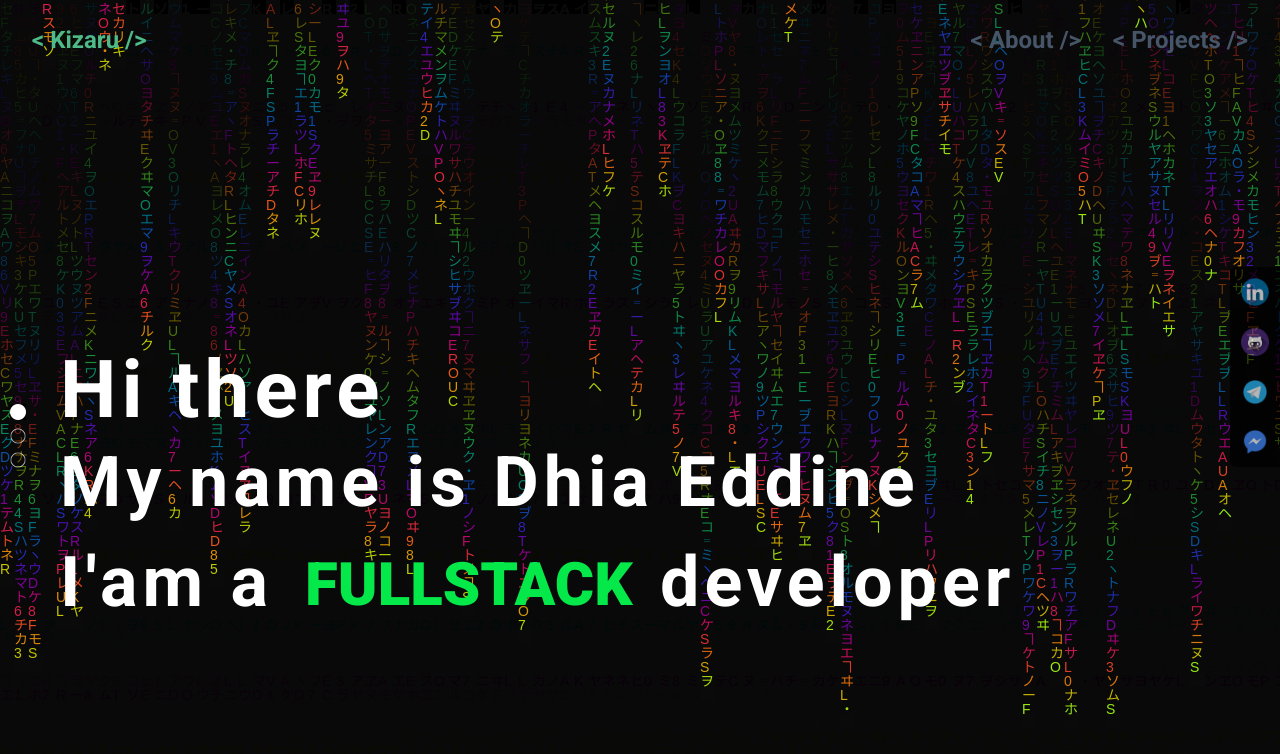
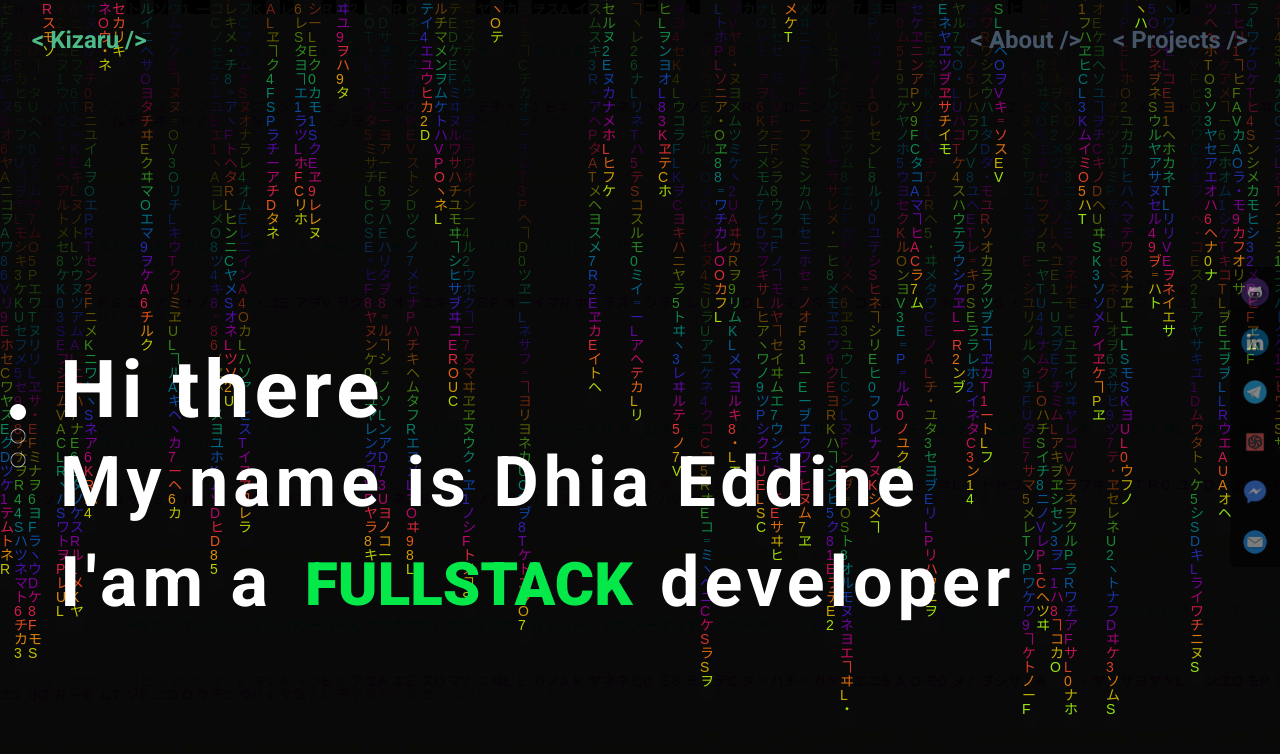
Before and after one commit to dhia13/portfolio, a Next.js app: page / in a window 1280 px wide. Shown: the top 754 px of the page. Built offline with nearby package versions, Linux system fonts and the light colour scheme.

Commit message:
adding social media link

```diff
--- a/Components/ContactFloters.js
+++ b/Components/ContactFloters.js
@@ -1,29 +1,106 @@
-import Link from "next/link"
+import { useState } from "react";
 
 const ContactFloters = () => {
-    return (
-        <div className='absolute z-50 w-[50px] top-1/3 right-0 opacity-70 hover:opacity-100 bg-black rounded-tl-md rounded-bl-md cursor-pointer flex flex-col justify-center items-center'>
-            <div className='flex justify-center items-center h-[50px] w-[50px]'>
-                <a href='https://www.linkedin.com/in/sahhar-dhia-eddine-b9a45824b/' target="_blank">
-                    <img src='/images/linkedin.png' alt='linkedin' className='w-[28px] h-[28px] hover:w-[36px] hover:h-[36px]' />
-                </a>
-            </div>
-            <div className='flex justify-center items-center h-[50px] w-[50px]'>
-                <a href='https://github.com/dhia13' target="_blank">
-                    <img src='/images/github.png' alt='github' className='w-[28px] h-[28px] hover:w-[36px] hover:h-[36px]' />
-                </a>
-            </div>
-            <div className='flex justify-center items-center h-[50px] w-[50px]'>
-                <a href='https://t.me/+213794064884' target="_blank">
-                    <img src='/images/telegramContact.png' alt='github' className='w-[28px] h-[28px] hover:w-[36px] hover:h-[36px]' />
-                </a>
-            </div>
-            <div className='flex justify-center items-center h-[50px] w-[50px]'>
-                <a href='http://m.me/sahhar13' target="_blank">
-                    <img src='/images/facebookContact.png' alt='github' className='w-[28px] h-[28px] hover:w-[36px] hover:h-[36px]' />
-                </a>
-            </div>
-        </div>)
-}
+  const [open, setOpen] = useState(false);
+  return (
+    <div
+      onMouseMove={() => setOpen(true)}
+      onMouseOut={() => setOpen(false)}
+      className={`absolute z-50 w-[50px] top-1/3 right-0 ${
+        !open && "opacity-50 w-[50px]"
+      }  ${
+        open && "opacity-100 w-[170px]"
+      } bg-black rounded-tl-md rounded-bl-md cursor-pointer flex flex-col
+       justify-start items-center`}
+    >
+      <a
+        className={`flex justify-start items-center gap-4 ${
+          open && "w-[150px]"
+        } h-[50px]`}
+        href="https://github.com/dhia13"
+        target="_blank"
+      >
+        <img
+          src="/images/github.png"
+          alt="Github"
+          className="w-[28px] h-[28px]"
+        />
+        {open && <p className="text-white font-pressStart text-xs">Github</p>}
+      </a>
+      <a
+        className={`flex justify-start items-center gap-2 ${
+          open && "w-[150px]"
+        } h-[50px]`}
+        href="https://www.linkedin.com/in/sahhar-dhia-eddine-b9a45824b/"
+        target="_blank"
+      >
+        <img
+          src="/images/linkedin.png"
+          alt="linkedin"
+          className="w-[28px] h-[28px]"
+        />
+        {open && <p className="text-white font-pressStart text-xs">Linkedin</p>}
+      </a>
+      <a
+        className={`flex justify-start items-center gap-2 ${
+          open && "w-[150px]"
+        } h-[50px]`}
+        href="https://t.me/+213794064884"
+        target="_blank"
+      >
+        <img
+          src="/images/telegramContact.png"
+          alt="telegram"
+          className="w-[28px] h-[28px]"
+        />
+        {open && <p className="text-white font-pressStart text-xs">Telegram</p>}
+      </a>
+      <a
+        className={`flex justify-start items-center gap-2 ${
+          open && "w-[150px]"
+        } h-[50px]`}
+        href="https://www.codewars.com/users/dhia13"
+        target="_blank"
+      >
+        <img
+          src="/images/codewars.png"
+          alt="CodeWars"
+          className="w-[28px] h-[28px]"
+        />
+        {open && <p className="text-white font-pressStart text-xs">CodeWars</p>}
+      </a>
+      <a
+        className={`flex justify-start items-center gap-2 ${
+          open && "w-[150px]"
+        } h-[50px]`}
+        href="http://m.me/sahhar13"
+        target="_blank"
+      >
+        <img
+          src="/images/facebookContact.png"
+          alt="Messenger"
+          className="w-[28px] h-[28px]"
+        />
+        {open && (
+          <p className="text-white font-pressStart text-xs">Messenger</p>
+        )}
+      </a>
+      <a
+        className={`flex justify-start items-center gap-2 ${
+          open && "w-[150px]"
+        } h-[50px]`}
+        href="https://www.codewars.com/users/dhia13"
+        target="_blank"
+      >
+        <img
+          src="/images/email.png"
+          alt="email"
+          className="w-[28px] h-[28px]"
+        />
+        {open && <p className="text-white font-pressStart text-xs">Email</p>}
+      </a>
+    </div>
+  );
+};
 
-export default ContactFloters
+export default ContactFloters;
```
Also changed, not shown: public/images/codewars.png (added), public/images/email.png (added).
